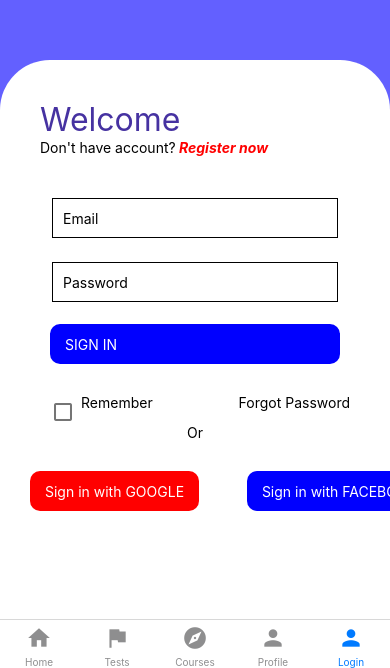
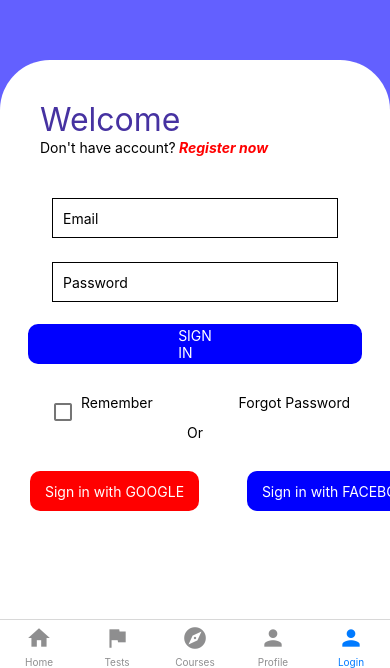
Before and after one commit to mpdn99/english-learning-app, a React Native app: screen /Login in a window 390 px wide. Shown: the part 176-844 px from the top of the page. Built offline with nearby package versions, Linux system fonts and the light colour scheme.

Commit message:
fix sign in button

```diff
--- a/src/components/FlatButton.js
+++ b/src/components/FlatButton.js
@@ -4,11 +4,18 @@ import { StyleSheet, Text, View, TouchableOpacity, Image, Alert } from 'react-na
 const FlatButton = ({title, pressed, color, long}) => {
     return (
         <TouchableOpacity
-            style={[styles.flatbutton, {backgroundColor: color, width: long}]}
+            style={[styles.flatbutton, {backgroundColor: color, paddingHorizontal: long}]}
             onPress={() => Alert.alert(pressed)}
         >
-            <View style={{flexDirection: 'column', flexShrink: 1}}>
-            <Text style={{color: 'white', justifyContent:'center'}}>{title}</Text>
+            <View style={{
+                flexDirection: 'column',
+                flexShrink: 1,
+                justifyContent: 'center',
+                alignSelf: 'center',
+                alignItems: 'center',
+                alignContent: 'center'
+                }}>
+            <Text style={{color: 'white'}}>{title}</Text>
             </View>
         </TouchableOpacity>
     )
--- a/src/screens/LoginScreen.js
+++ b/src/screens/LoginScreen.js
@@ -34,7 +34,7 @@ const LoginScreen = () => {
                         title='SIGN IN'
                         color='blue'
                         pressed='SIGN IN'
-                        long={Dimensions.get('window').width-100}
+                        long={150}
                     />
                     <View style={styles.rememberPass}>
                         <View style={{flex: 1, marginLeft: 5, flexDirection: 'row'}}>
```
